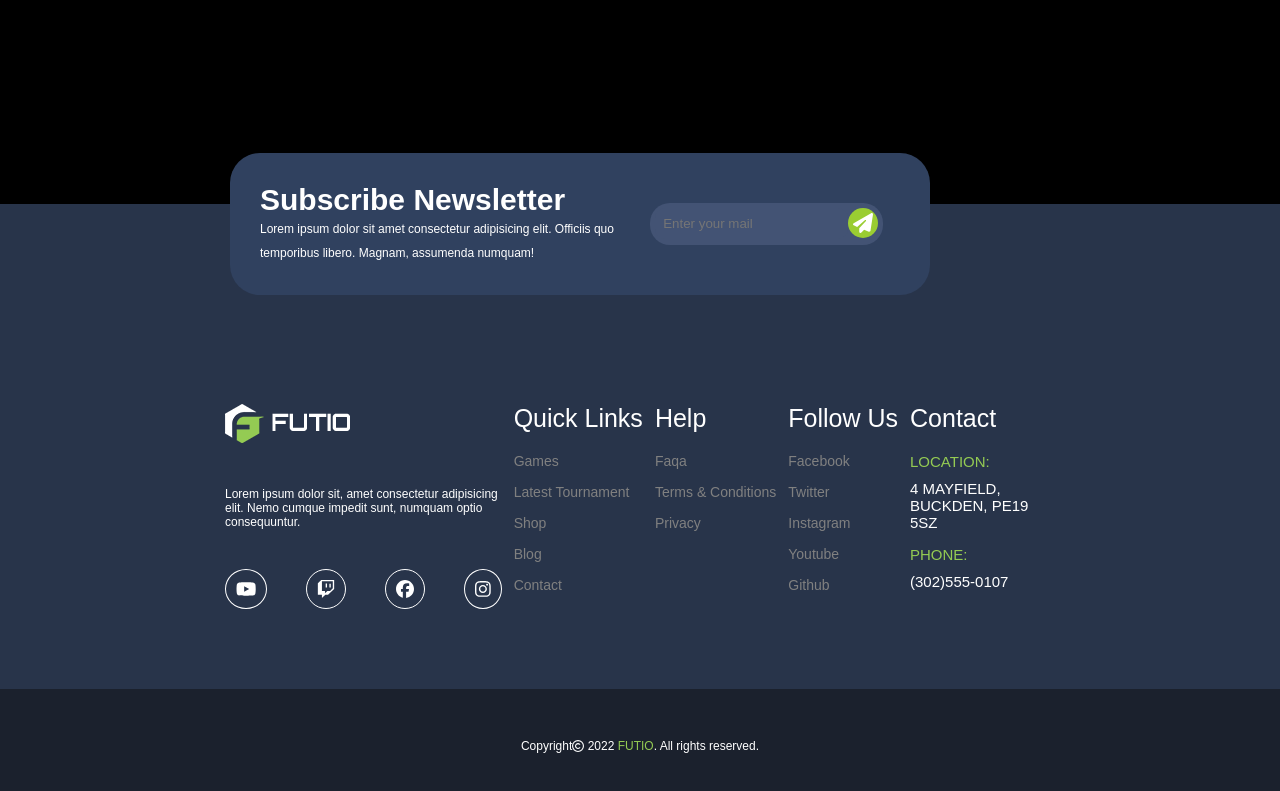
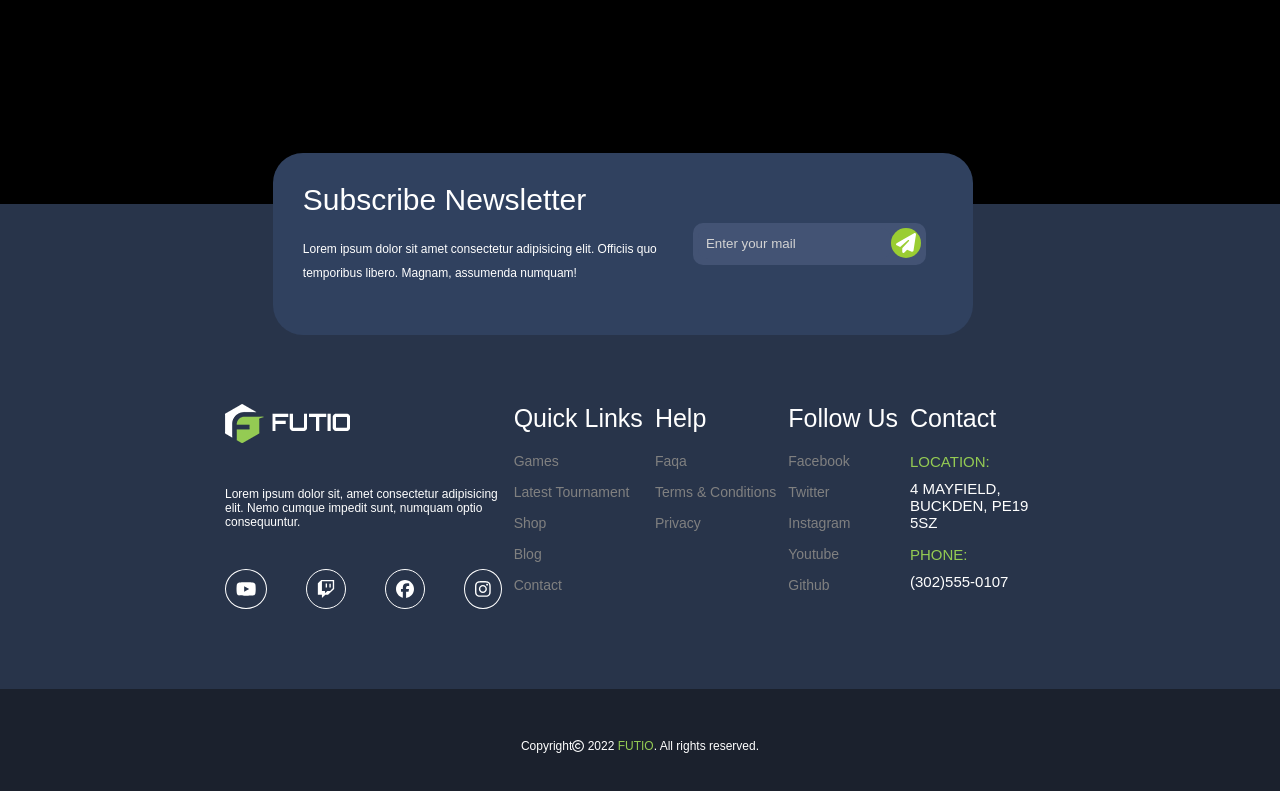
Before and after one commit to Federico-Maiocchi/proj-html-vuejs, a Vue app: page / in a window 1280 px wide. Shown: the part 5351-6142 px from the top of the page. Built offline with nearby package versions, Linux system fonts and the light colour scheme; a web font is replaced by a local one.

Commit message:
FIX: comp. Subscribe

```diff
--- a/src/components/Subscribe.vue
+++ b/src/components/Subscribe.vue
@@ -51,28 +51,6 @@ export default {
 <style lang="scss" scoped>
 @use '../styles/partials/variables' as *;
 
-.input-custom {
-    background-color: #435374 ;
-    padding: 5px;
-    border-radius: 20px;
-}
-.mail {
-    padding: 8px;
-    border-radius: 10px;
-    color: white;
-    background-color: #435374;
-    border: none;
-}
-
-.icon {
-    background-color: yellowgreen;
-    padding: 5px;
-    font-size: 20px;
-    border-radius: 50%;
-
-
-}
-
 .subscribe {
     padding: 30px;
     background-color: #30415F;
@@ -82,24 +60,24 @@ export default {
     color: white;
     border-radius: 30px;
     top: 850px;
-    right: 350px;
+    right: 24%;
     z-index: 5;
 
     .container-custom {
         max-width: 100%;
 
-        .row {
-            display: flex;
-
-        }
         p {
             font-size: 12px;
             line-height: 2em;
+            padding-bottom: 20px;
         }
 
         h3 {
+            font-weight: 300;
             font-size: 30px;
             text-transform: capitalize;
+            padding-bottom: 20px;
+
         }
 
         .col-5 {
@@ -111,4 +89,44 @@ export default {
     }
 }
 
+.input-custom {
+    background-color: #435374 ;
+    padding: 5px;
+    border-radius: 10px;
+}
+
+.mail {
+    padding: 8px;
+    border-radius: 10px;
+    color: white;
+    background-color: #435374;
+    border: none;
+
+
+}
+
+::placeholder {
+        color: lightgray;
+}
+
+input:focus {
+    outline:none
+}
+
+input {
+
+    border:0;
+    outline:0;
+}
+.icon {
+    background-color: yellowgreen;
+    padding: 5px;
+    font-size: 20px;
+    border-radius: 50%;
+
+
+}
+
+
+
 </style>
```
